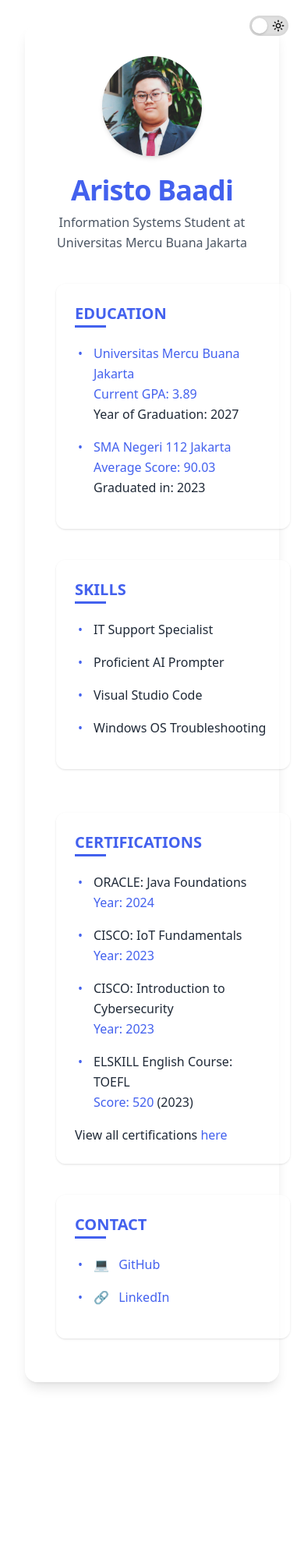
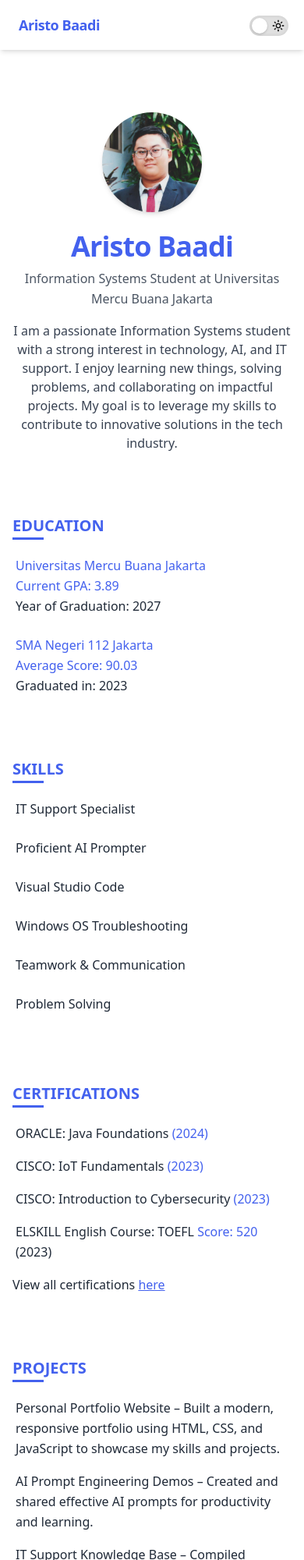
Before and after one commit to RistoKuy/Web_Demo, a website: page index.html in a window 390 px wide. Shown: the top 2000 px of the page at 78% size. Before the commit the page ends 1804 px from the top, so only its background shows below. Drawn offline with nearby package versions, Linux system fonts and the light colour scheme.

Commit message:
Redesigns layout with navbar, sections & mobile menu
Improves site structure by introducing a sticky navigation bar, section-based layout, and responsive mobile menu. Enhances navigation UX with smooth scrolling and auto-closing of mobile menu on link click. Adds a projects section and refines skills and contact information for better clarity and accessibility.

```diff
--- a/index.html
+++ b/index.html
@@ -22,84 +22,119 @@
     <script src="script.js" defer></script>
     <meta name="description" content="Professional CV of Aristo Baadi, Information Systems student at Universitas Mercu Buana Jakarta">
 </head>
-<body class="bg-gradient-to-br from-bg-light to-bg-light-end text-gray-800 flex justify-center items-center min-h-screen p-8 font-poppins text-base leading-relaxed transition-all duration-300 ease-in-out dark:from-bg-dark dark:to-bg-dark-end dark:text-gray-200">
+<body class="bg-gradient-to-br from-bg-light to-bg-light-end text-gray-800 min-h-screen font-poppins text-base leading-relaxed transition-all duration-300 ease-in-out dark:from-bg-dark dark:to-bg-dark-end dark:text-gray-200">
+    <!-- Dark mode toggle -->
     <div class="fixed top-5 right-5 z-50" aria-label="Dark mode toggle">
         <input type="checkbox" id="darkModeToggle" class="hidden">
         <label for="darkModeToggle" class="toggle-switch-label" title="Toggle dark/light mode"></label>
+    </div>    <!-- Navigation Bar -->
+    <nav class="sticky top-0 z-40 bg-white/80 dark:bg-gray-900/80 backdrop-blur-md shadow-md w-full">
+      <div class="max-w-4xl mx-auto flex justify-between items-center py-3 px-6">
+        <span class="font-bold text-primary dark:text-primary-dark text-lg tracking-tight">Aristo Baadi</span>
+        <ul class="hidden md:flex gap-6 text-base font-medium">
+          <li><a href="#about" class="hover:text-primary dark:hover:text-primary-dark transition">About</a></li>
+          <li><a href="#education" class="hover:text-primary dark:hover:text-primary-dark transition">Education</a></li>
+          <li><a href="#skills" class="hover:text-primary dark:hover:text-primary-dark transition">Skills</a></li>
+          <li><a href="#certifications" class="hover:text-primary dark:hover:text-primary-dark transition">Certifications</a></li>
+          <li><a href="#projects" class="hover:text-primary dark:hover:text-primary-dark transition">Projects</a></li>
+          <li><a href="#contact" class="hover:text-primary dark:hover:text-primary-dark transition">Contact</a></li>
+        </ul>
+        <!-- Mobile menu button -->
+        <button id="mobile-menu-button" class="md:hidden p-2">
+          <svg class="w-6 h-6" fill="none" stroke="currentColor" viewBox="0 0 24 24">
+            <path stroke-linecap="round" stroke-linejoin="round" stroke-width="2" d="M4 6h16M4 12h16M4 18h16"></path>
+          </svg>
+        </button>
       </div>
-    <div class="max-w-4xl w-full p-10 bg-white/90 backdrop-blur-md rounded-2xl shadow-lg transition-all duration-300 ease-in-out dark:bg-gray-900/90">
-        <!-- Profile Information -->
-        <div class="text-center mb-10">
+      <!-- Mobile menu -->
+      <div id="mobile-menu" class="hidden md:hidden bg-white/90 dark:bg-gray-900/90 backdrop-blur-md">
+        <div class="px-6 py-3 space-y-2">
+          <a href="#about" class="block py-2 hover:text-primary dark:hover:text-primary-dark transition">About</a>
+          <a href="#education" class="block py-2 hover:text-primary dark:hover:text-primary-dark transition">Education</a>
+          <a href="#skills" class="block py-2 hover:text-primary dark:hover:text-primary-dark transition">Skills</a>
+          <a href="#certifications" class="block py-2 hover:text-primary dark:hover:text-primary-dark transition">Certifications</a>
+          <a href="#projects" class="block py-2 hover:text-primary dark:hover:text-primary-dark transition">Projects</a>
+          <a href="#contact" class="block py-2 hover:text-primary dark:hover:text-primary-dark transition">Contact</a>
+        </div>
+      </div>
+    </nav>
+    <!-- Main Content -->
+    <div class="w-full">
+      <main class="max-w-4xl mx-auto w-full px-4 py-10">
+        <!-- About Section -->
+        <section id="about" class="mb-20 scroll-mt-32 pt-10">
+          <div class="text-center">
             <div class="w-32 h-32 overflow-hidden rounded-full mx-auto mb-6 flex justify-center items-center shadow-md transition-transform duration-300 ease-in-out hover:scale-105">
               <img src="assets/img/profile.jpeg" alt="Profile Picture of Aristo Baadi" class="w-full h-full object-cover">
             </div>
-            <div class="mb-10">
             <h1 class="text-4xl font-semibold mb-2 text-primary dark:text-primary-dark tracking-tight">Aristo Baadi</h1>
             <p class="text-gray-600 max-w-md mx-auto dark:text-gray-400">Information Systems Student at Universitas Mercu Buana Jakarta</p>
+            <p class="mt-4 max-w-2xl mx-auto text-base text-gray-700 dark:text-gray-300">I am a passionate Information Systems student with a strong interest in technology, AI, and IT support. I enjoy learning new things, solving problems, and collaborating on impactful projects. My goal is to leverage my skills to contribute to innovative solutions in the tech industry.</p>
           </div>
-        </div>
-          <!-- Additional Information -->
-        <div class="mb-10">
-            <div class="flex flex-wrap justify-between gap-6">
-                <div class="flex-1 min-w-[300px] bg-white/70 p-6 rounded-xl shadow transition-all duration-300 ease-in-out hover:-translate-y-1 hover:shadow-md transform opacity-0 translate-y-5 transition-opacity transition-transform duration-600 ease-out dark:bg-gray-800/70" data-aos="fade-up">
-                    <h2 class="text-xl font-semibold mb-5 text-primary dark:text-primary-dark relative pb-1 after:content-[''] after:absolute after:left-0 after:bottom-0 after:h-[3px] after:w-10 after:bg-primary dark:after:bg-primary-dark">EDUCATION</h2>
+        </section>
+        <!-- Education Section -->
+        <section id="education" class="mb-20 scroll-mt-24">
+          <h2 class="text-xl font-semibold mb-5 text-primary dark:text-primary-dark relative pb-1">EDUCATION</h2>
           <ul class="pl-1">
-                        <li class="mb-4 relative pl-5 transition-transform duration-200 ease-in-out hover:translate-x-1 before:content-['•'] before:text-primary before:absolute before:left-0 before:top-0 dark:before:text-primary-dark">
-                            <a href="https://www.mercubuana.ac.id/" target="_blank" rel="noopener" class="text-primary dark:text-primary-dark no-underline relative transition-all duration-300 ease-in-out after:content-[''] after:absolute after:w-0 after:h-px after:bottom-0 after:left-0 after:bg-primary dark:after:bg-primary-dark after:transition-width after:duration-300 hover:after:w-full">Universitas Mercu Buana Jakarta</a><br>
+            <li class="mb-6">
+              <a href="https://www.mercubuana.ac.id/" target="_blank" rel="noopener" class="text-primary dark:text-primary-dark font-medium">Universitas Mercu Buana Jakarta</a><br>
               <span class="text-primary font-medium dark:text-primary-dark">Current GPA: 3.89</span><br>
               Year of Graduation: 2027
             </li>
-                        <li class="mb-4 relative pl-5 transition-transform duration-200 ease-in-out hover:translate-x-1 before:content-['•'] before:text-primary before:absolute before:left-0 before:top-0 dark:before:text-primary-dark">
-                            <a href="https://sman112jakarta.sch.id/" target="_blank" rel="noopener" class="text-primary dark:text-primary-dark no-underline relative transition-all duration-300 ease-in-out after:content-[''] after:absolute after:w-0 after:h-px after:bottom-0 after:left-0 after:bg-primary dark:after:bg-primary-dark after:transition-width after:duration-300 hover:after:w-full">SMA Negeri 112 Jakarta</a><br>
+            <li>
+              <a href="https://sman112jakarta.sch.id/" target="_blank" rel="noopener" class="text-primary dark:text-primary-dark font-medium">SMA Negeri 112 Jakarta</a><br>
               <span class="text-primary font-medium dark:text-primary-dark">Average Score: 90.03</span><br>
               Graduated in: 2023
             </li>
           </ul>
-                </div>
-                <div class="flex-1 min-w-[300px] bg-white/70 p-6 rounded-xl shadow transition-all duration-300 ease-in-out hover:-translate-y-1 hover:shadow-md transform opacity-0 translate-y-5 transition-opacity transition-transform duration-600 ease-out dark:bg-gray-800/70" data-aos="fade-up" data-aos-delay="100">
-                    <h2 class="text-xl font-semibold mb-5 text-primary dark:text-primary-dark relative pb-1 after:content-[''] after:absolute after:left-0 after:bottom-0 after:h-[3px] after:w-10 after:bg-primary dark:after:bg-primary-dark">SKILLS</h2>
+        </section>
+        <!-- Skills Section -->
+        <section id="skills" class="mb-20 scroll-mt-24">
+          <h2 class="text-xl font-semibold mb-5 text-primary dark:text-primary-dark relative pb-1">SKILLS</h2>
+          <ul class="grid grid-cols-1 sm:grid-cols-2 gap-4 pl-1">
+            <li class="mb-2">IT Support Specialist</li>
+            <li class="mb-2">Proficient AI Prompter</li>
+            <li class="mb-2">Visual Studio Code</li>
+            <li class="mb-2">Windows OS Troubleshooting</li>
+            <li class="mb-2">Teamwork & Communication</li>
+            <li class="mb-2">Problem Solving</li>
+          </ul>
+        </section>
+        <!-- Certifications Section -->
+        <section id="certifications" class="mb-20 scroll-mt-24">
+          <h2 class="text-xl font-semibold mb-5 text-primary dark:text-primary-dark relative pb-1">CERTIFICATIONS</h2>
           <ul class="pl-1">
-                        <li class="mb-4 relative pl-5 transition-transform duration-200 ease-in-out hover:translate-x-1 before:content-['•'] before:text-primary before:absolute before:left-0 before:top-0 dark:before:text-primary-dark">IT Support Specialist</li>
-                        <li class="mb-4 relative pl-5 transition-transform duration-200 ease-in-out hover:translate-x-1 before:content-['•'] before:text-primary before:absolute before:left-0 before:top-0 dark:before:text-primary-dark">Proficient AI Prompter</li>
-                        <li class="mb-4 relative pl-5 transition-transform duration-200 ease-in-out hover:translate-x-1 before:content-['•'] before:text-primary before:absolute before:left-0 before:top-0 dark:before:text-primary-dark">Visual Studio Code</li>
-                        <li class="mb-4 relative pl-5 transition-transform duration-200 ease-in-out hover:translate-x-1 before:content-['•'] before:text-primary before:absolute before:left-0 before:top-0 dark:before:text-primary-dark">Windows OS Troubleshooting</li>
+            <li class="mb-4">ORACLE: Java Foundations <span class="text-primary font-medium dark:text-primary-dark">(2024)</span></li>
+            <li class="mb-4">CISCO: IoT Fundamentals <span class="text-primary font-medium dark:text-primary-dark">(2023)</span></li>
+            <li class="mb-4">CISCO: Introduction to Cybersecurity <span class="text-primary font-medium dark:text-primary-dark">(2023)</span></li>
+            <li class="mb-4">ELSKILL English Course: TOEFL <span class="text-primary font-medium dark:text-primary-dark">Score: 520</span> (2023)</li>
           </ul>
-                </div>
-            </div>
-        </div>
-          <div>
-            <div class="flex flex-wrap justify-between gap-6">
-                <div class="flex-1 min-w-[300px] bg-white/70 p-6 rounded-xl shadow transition-all duration-300 ease-in-out hover:-translate-y-1 hover:shadow-md transform opacity-0 translate-y-5 transition-opacity transition-transform duration-600 ease-out dark:bg-gray-800/70" data-aos="fade-up">
-                    <h2 class="text-xl font-semibold mb-5 text-primary dark:text-primary-dark relative pb-1 after:content-[''] after:absolute after:left-0 after:bottom-0 after:h-[3px] after:w-10 after:bg-primary dark:after:bg-primary-dark">CERTIFICATIONS</h2>
+          <p class="mt-4">View all certifications <a href="https://1drv.ms/f/c/a5bf720936d8def4/ElJ0jwUzAMtFvJ-yDhHZKccBIvYGHmVcWqSfUYx8-Rbrzg?e=fgdsd0" target="_blank" rel="noopener" class="text-primary dark:text-primary-dark underline hover:opacity-80">here</a></p>
+        </section>
+        <!-- Projects Section -->
+        <section id="projects" class="mb-20 scroll-mt-24">
+          <h2 class="text-xl font-semibold mb-5 text-primary dark:text-primary-dark relative pb-1">PROJECTS</h2>
           <ul class="pl-1">
-                        <li class="mb-4 relative pl-5 transition-transform duration-200 ease-in-out hover:translate-x-1 before:content-['•'] before:text-primary before:absolute before:left-0 before:top-0 dark:before:text-primary-dark">
-                            ORACLE: Java Foundations<br>
-                            <span class="text-primary font-medium dark:text-primary-dark">Year: 2024</span>
+            <li class="mb-4">
+              <span class="font-medium">Personal Portfolio Website</span> – Built a modern, responsive portfolio using HTML, CSS, and JavaScript to showcase my skills and projects.
             </li>
-                        <li class="mb-4 relative pl-5 transition-transform duration-200 ease-in-out hover:translate-x-1 before:content-['•'] before:text-primary before:absolute before:left-0 before:top-0 dark:before:text-primary-dark">
-                            CISCO: IoT Fundamentals<br>
-                            <span class="text-primary font-medium dark:text-primary-dark">Year: 2023</span>
+            <li class="mb-4">
+              <span class="font-medium">AI Prompt Engineering Demos</span> – Created and shared effective AI prompts for productivity and learning.
             </li>
-                        <li class="mb-4 relative pl-5 transition-transform duration-200 ease-in-out hover:translate-x-1 before:content-['•'] before:text-primary before:absolute before:left-0 before:top-0 dark:before:text-primary-dark">
-                            CISCO: Introduction to Cybersecurity<br>
-                            <span class="text-primary font-medium dark:text-primary-dark">Year: 2023</span>
-                        </li>
-                        <li class="mb-4 relative pl-5 transition-transform duration-200 ease-in-out hover:translate-x-1 before:content-['•'] before:text-primary before:absolute before:left-0 before:top-0 dark:before:text-primary-dark">
-                            ELSKILL English Course: TOEFL<br>
-                            <span class="text-primary font-medium dark:text-primary-dark">Score: 520</span> (2023)
+            <li class="mb-4">
+              <span class="font-medium">IT Support Knowledge Base</span> – Compiled troubleshooting guides and solutions for common Windows OS issues.
             </li>
           </ul>
-                    <p class="mt-4">View all certifications <a href="https://1drv.ms/f/c/a5bf720936d8def4/ElJ0jwUzAMtFvJ-yDhHZKccBIvYGHmVcWqSfUYx8-Rbrzg?e=fgdsd0" target="_blank" rel="noopener" class="text-primary dark:text-primary-dark no-underline relative transition-all duration-300 ease-in-out after:content-[''] after:absolute after:w-0 after:h-px after:bottom-0 after:left-0 after:bg-primary dark:after:bg-primary-dark after:transition-width after:duration-300 hover:after:w-full">here</a></p>
-                </div>
-                <div class="flex-1 min-w-[300px] bg-white/70 p-6 rounded-xl shadow transition-all duration-300 ease-in-out hover:-translate-y-1 hover:shadow-md transform opacity-0 translate-y-5 transition-opacity transition-transform duration-600 ease-out dark:bg-gray-800/70" data-aos="fade-up" data-aos-delay="100">
-                    <h2 class="text-xl font-semibold mb-5 text-primary dark:text-primary-dark relative pb-1 after:content-[''] after:absolute after:left-0 after:bottom-0 after:h-[3px] after:w-10 after:bg-primary dark:after:bg-primary-dark">CONTACT</h2>
+        </section>
+        <!-- Contact Section -->
+        <section id="contact" class="mb-10 scroll-mt-24">
+          <h2 class="text-xl font-semibold mb-5 text-primary dark:text-primary-dark relative pb-1">CONTACT</h2>
           <ul class="pl-1">
-                        <li class="mb-4 relative pl-5 transition-transform duration-200 ease-in-out hover:translate-x-1 before:content-['•'] before:text-primary before:absolute before:left-0 before:top-0 dark:before:text-primary-dark"><span class="inline-block w-6 mr-1">💻</span> <a href="https://github.com/RistoKuy" target="_blank" rel="noopener" class="text-primary dark:text-primary-dark no-underline relative transition-all duration-300 ease-in-out after:content-[''] after:absolute after:w-0 after:h-px after:bottom-0 after:left-0 after:bg-primary dark:after:bg-primary-dark after:transition-width after:duration-300 hover:after:w-full">GitHub</a></li>
-                        <li class="mb-4 relative pl-5 transition-transform duration-200 ease-in-out hover:translate-x-1 before:content-['•'] before:text-primary before:absolute before:left-0 before:top-0 dark:before:text-primary-dark"><span class="inline-block w-6 mr-1">🔗</span> <a href="https://www.linkedin.com/in/aristo-baadi" target="_blank" rel="noopener" class="text-primary dark:text-primary-dark no-underline relative transition-all duration-300 ease-in-out after:content-[''] after:absolute after:w-0 after:h-px after:bottom-0 after:left-0 after:bg-primary dark:after:bg-primary-dark after:transition-width after:duration-300 hover:after:w-full">LinkedIn</a></li>
+            <li class="mb-4 flex items-center"><span class="inline-block w-6 mr-1">💻</span> <a href="https://github.com/RistoKuy" target="_blank" rel="noopener" class="text-primary dark:text-primary-dark underline hover:opacity-80">GitHub</a></li>
+            <li class="mb-4 flex items-center"><span class="inline-block w-6 mr-1">🔗</span> <a href="https://www.linkedin.com/in/aristo-baadi" target="_blank" rel="noopener" class="text-primary dark:text-primary-dark underline hover:opacity-80">LinkedIn</a></li>
           </ul>
-                </div>
-            </div>
-        </div>
+        </section>
+      </main>
     </div>
 </body>
 </html>
--- a/script.js
+++ b/script.js
@@ -39,14 +39,33 @@ toggleSwitch.addEventListener('change', () => {
 document.querySelectorAll('a[href^="#"]').forEach(anchor => {
     anchor.addEventListener('click', function (e) {
         e.preventDefault();
-        document.querySelector(this.getAttribute('href')).scrollIntoView({
-            behavior: 'smooth'
-        });
+        const target = document.querySelector(this.getAttribute('href'));
+        if (target) {
+            target.scrollIntoView({
+                behavior: 'smooth'
+            });
+        }
+
+        // Close mobile menu if open
+        const mobileMenu = document.getElementById('mobile-menu');
+        if (mobileMenu && !mobileMenu.classList.contains('hidden')) {
+            mobileMenu.classList.add('hidden');
+        }
     });
 });
 
-// Simple animations on scroll
+// Mobile menu toggle
 document.addEventListener('DOMContentLoaded', () => {
+    const mobileMenuButton = document.getElementById('mobile-menu-button');
+    const mobileMenu = document.getElementById('mobile-menu');
+
+    if (mobileMenuButton && mobileMenu) {
+        mobileMenuButton.addEventListener('click', () => {
+            mobileMenu.classList.toggle('hidden');
+        });
+    }
+
+    // ...existing animation code...
     const elements = document.querySelectorAll('[data-aos]');
 
     const observerOptions = {
--- a/style.css
+++ b/style.css
@@ -29,11 +29,7 @@ html {
 body {
   background: linear-gradient(135deg, var(--color-bg-light) 0%, var(--color-bg-light-end) 100%);
   color: #333;
-  display: flex;
-  justify-content: center;
-  align-items: center;
   min-height: 100vh;
-  padding: 2rem;
   transition: all 0.3s ease;
 }
 
```
Lines whose indentation alone changed are shown as unchanged.
